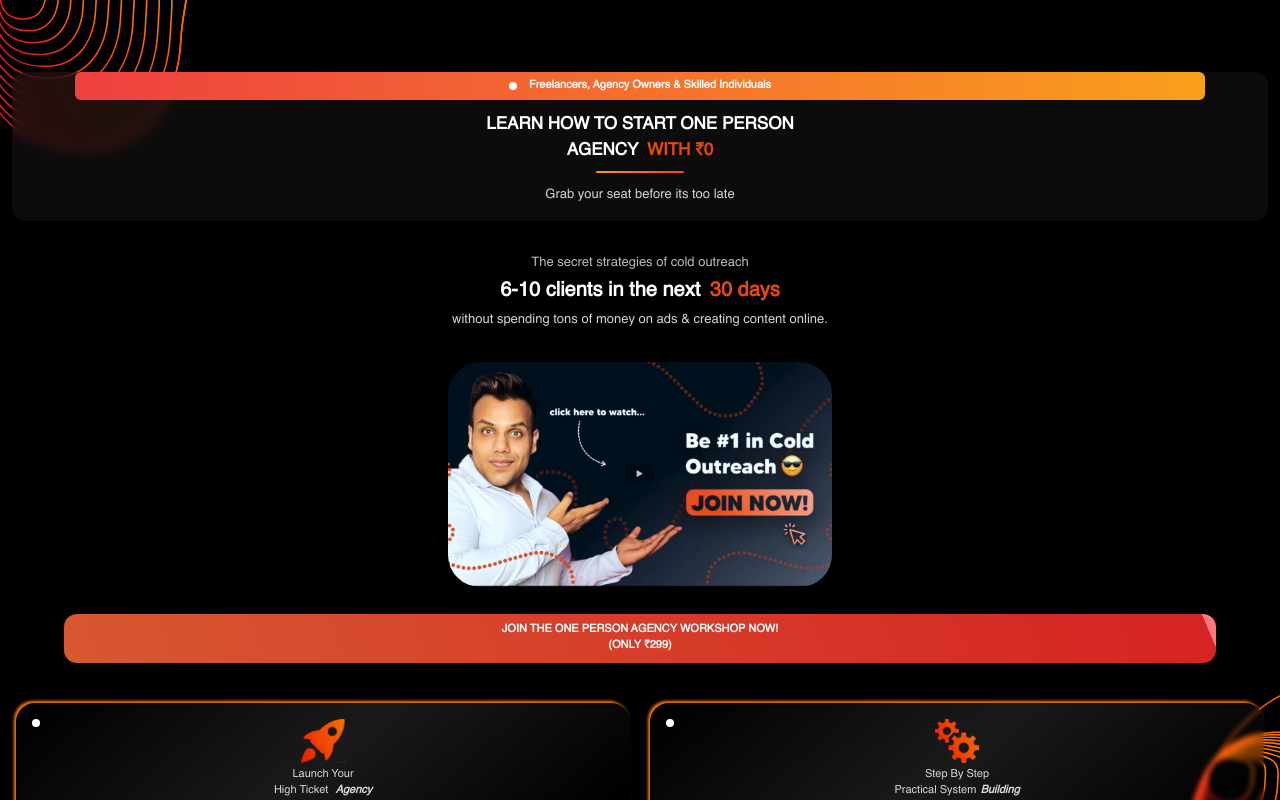
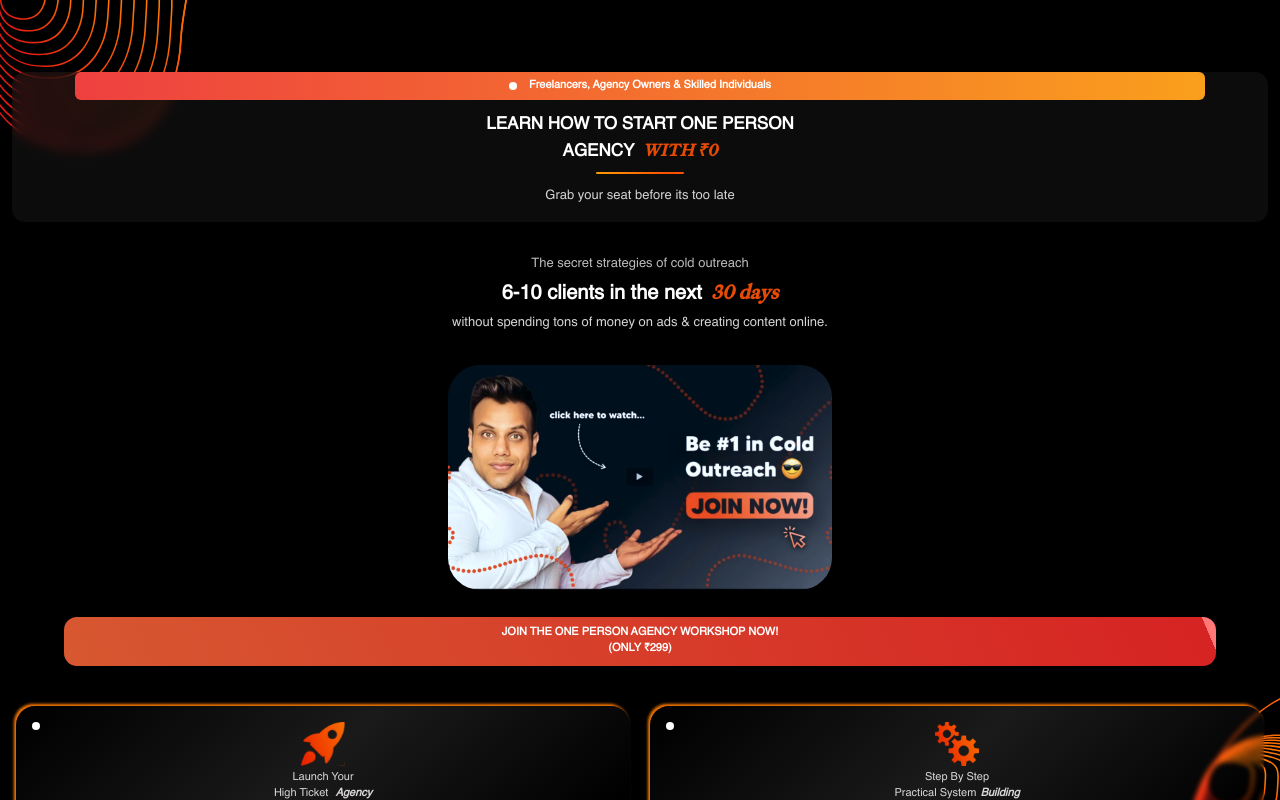
Before and after one commit to ShayanJamil519/uk-landing-page, a Next.js app: page / in a window 1280 px wide. Shown: the top 800 px of the page. Built offline with nearby package versions, Linux system fonts and the light colour scheme; a web font is replaced by a local one.

Commit message:
UI Fixes

```diff
--- a/src/components/Hero.jsx
+++ b/src/components/Hero.jsx
@@ -32,7 +32,10 @@ const Hero = () => {
           LEARN HOW TO START ONE PERSON
         </h1>
         <h1 className="text-[#fff] text-[17px] font-bold ">
-          AGENCY <span className="text-[#E64B06] ml-1">WITH ₹0</span>
+          AGENCY{" "}
+          <span className="text-[#E64B06] ml-1 font-epicene italic">
+            WITH ₹0
+          </span>
         </h1>
 
         <img src="/Line 1.svg" alt="logo" className="mx-auto mt-2" />
@@ -49,7 +52,9 @@ const Hero = () => {
         </p>
         <h1 className="text-[#fff] text-[20px]  mt-1 font-bold">
           6-10 clients in the next{" "}
-          <span className="text-[#E64B06] ml-1">30 days</span>
+          <span className="text-[#E64B06] ml-1 font-epicene italic">
+            30 days
+          </span>
         </h1>
 
         <p className="text-[#D4D4D4] text-[13px] mt-1 w-[90%] mx-auto ">
```
